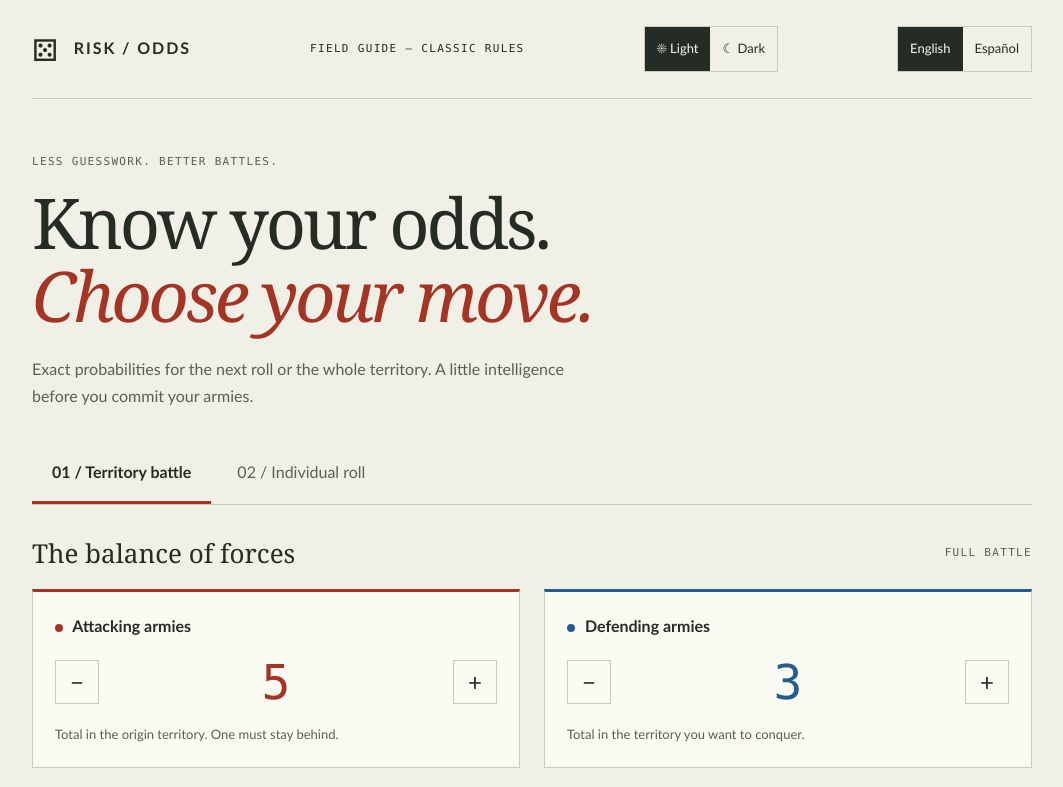
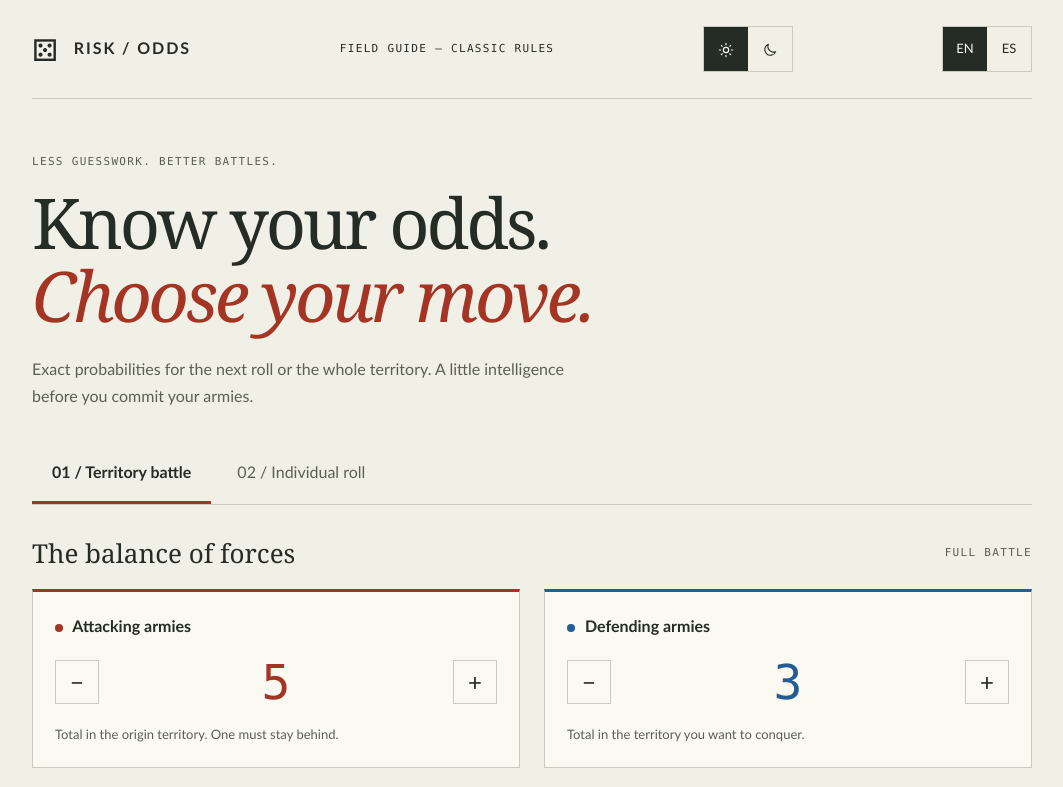
Before and after one commit to billy-arredondo/risk-odds-calculator, an Angular app: page / in a window 1280 px wide. Shown: the top 787 px of the page, without its empty margins (108-1171 px from the left). Built offline with nearby package versions, Linux system fonts and the light colour scheme.

Commit message:
Improve theme and language controls

```diff
--- a/src/app/app.css
+++ b/src/app/app.css
@@ -29,6 +29,7 @@
   border: 0;
   padding: 10px 12px;
   min-height: 44px;
+  min-width: 44px;
   background: transparent;
   color: var(--ink);
   font-size: 13px;
@@ -36,8 +37,15 @@
 
 .language-switch button[aria-pressed='true'],
 .theme-switch button[aria-pressed='true'] {
-  background: var(--ink);
+  background: var(--switch-selected);
   color: var(--paper);
+}
+
+.theme-icon {
+  display: inline-block;
+  width: 16px;
+  height: 16px;
+  vertical-align: middle;
 }
 
 .brand {
--- a/src/app/app.html
+++ b/src/app/app.html
@@ -1,42 +1,34 @@
 <a class="skip-link" href="#calculator">{{ i18n.messages().skip }}</a>
 <div class="page">
   <header class="masthead">
-    <a class="brand" href="/" [attr.aria-label]="i18n.messages().home"
-      ><span aria-hidden="true">⚄</span> RISK / ODDS</a
-    >
+    <a class="brand" href="/" [attr.aria-label]="i18n.messages().home"><span aria-hidden="true">⚄</span> RISK / ODDS</a>
     <span class="edition">{{ i18n.messages().edition }}</span>
     <div class="theme-switch" role="group" [attr.aria-label]="i18n.messages().theme">
-      <button
-        type="button"
-        [attr.aria-pressed]="theme.theme() === 'light'"
-        (click)="theme.setTheme('light')"
-      >
-        <span aria-hidden="true">☀</span> {{ i18n.messages().lightTheme }}
+      <button type="button" [attr.aria-label]="i18n.messages().lightTheme"
+        [attr.aria-pressed]="theme.theme() === 'light'" (click)="theme.setTheme('light')">
+        <svg class="theme-icon" viewBox="0 0 24 24" fill="none" stroke="currentColor" stroke-width="1.7"
+          stroke-linecap="round" aria-hidden="true" focusable="false">
+          <circle cx="12" cy="12" r="4" />
+          <path
+            d="M12 2v2m0 16v2M4.93 4.93l1.42 1.42m11.3 11.3 1.42 1.42M2 12h2m16 0h2M4.93 19.07l1.42-1.42m11.3-11.3 1.42-1.42" />
+        </svg>
       </button>
-      <button
-        type="button"
-        [attr.aria-pressed]="theme.theme() === 'dark'"
-        (click)="theme.setTheme('dark')"
-      >
-        <span aria-hidden="true">☾</span> {{ i18n.messages().darkTheme }}
+      <button type="button" [attr.aria-label]="i18n.messages().darkTheme" [attr.aria-pressed]="theme.theme() === 'dark'"
+        (click)="theme.setTheme('dark')">
+        <svg class="theme-icon" viewBox="0 0 24 24" fill="none" stroke="currentColor" stroke-width="1.7"
+          stroke-linecap="round" stroke-linejoin="round" aria-hidden="true" focusable="false">
+          <path d="M20.5 14.5A8.5 8.5 0 0 1 9.5 3.5a8.5 8.5 0 1 0 11 11Z" />
+        </svg>
       </button>
     </div>
     <div class="language-switch" role="group" [attr.aria-label]="i18n.messages().language">
-      <button
-        type="button"
-        lang="en"
-        [attr.aria-pressed]="i18n.language() === 'en'"
-        (click)="i18n.setLanguage('en')"
-      >
-        English
+      <button type="button" lang="en" aria-label="English" [attr.aria-pressed]="i18n.language() === 'en'"
+        (click)="i18n.setLanguage('en')">
+        EN
       </button>
-      <button
-        type="button"
-        lang="es"
-        [attr.aria-pressed]="i18n.language() === 'es'"
-        (click)="i18n.setLanguage('es')"
-      >
-        Español
+      <button type="button" lang="es" aria-label="Español" [attr.aria-pressed]="i18n.language() === 'es'"
+        (click)="i18n.setLanguage('es')">
+        ES
       </button>
     </div>
   </header>
--- a/src/styles.css
+++ b/src/styles.css
@@ -14,6 +14,7 @@
   --notice-border: #88601c;
   --side-on: #ffffff;
   --focus: #805913;
+  --switch-selected: #252b25;
   --mono: 'Consolas', 'Liberation Mono', monospace;
   font-family: 'Trebuchet MS', 'Verdana', sans-serif;
   color: var(--ink);
@@ -36,6 +37,7 @@
   --notice-border: #e0bd70;
   --side-on: #17201b;
   --focus: #f1cb7c;
+  --switch-selected: #aab7a7;
   color-scheme: dark;
 }
 
```
Also changed, not shown: 1 other file (tests, documents, lock files or other folders).
